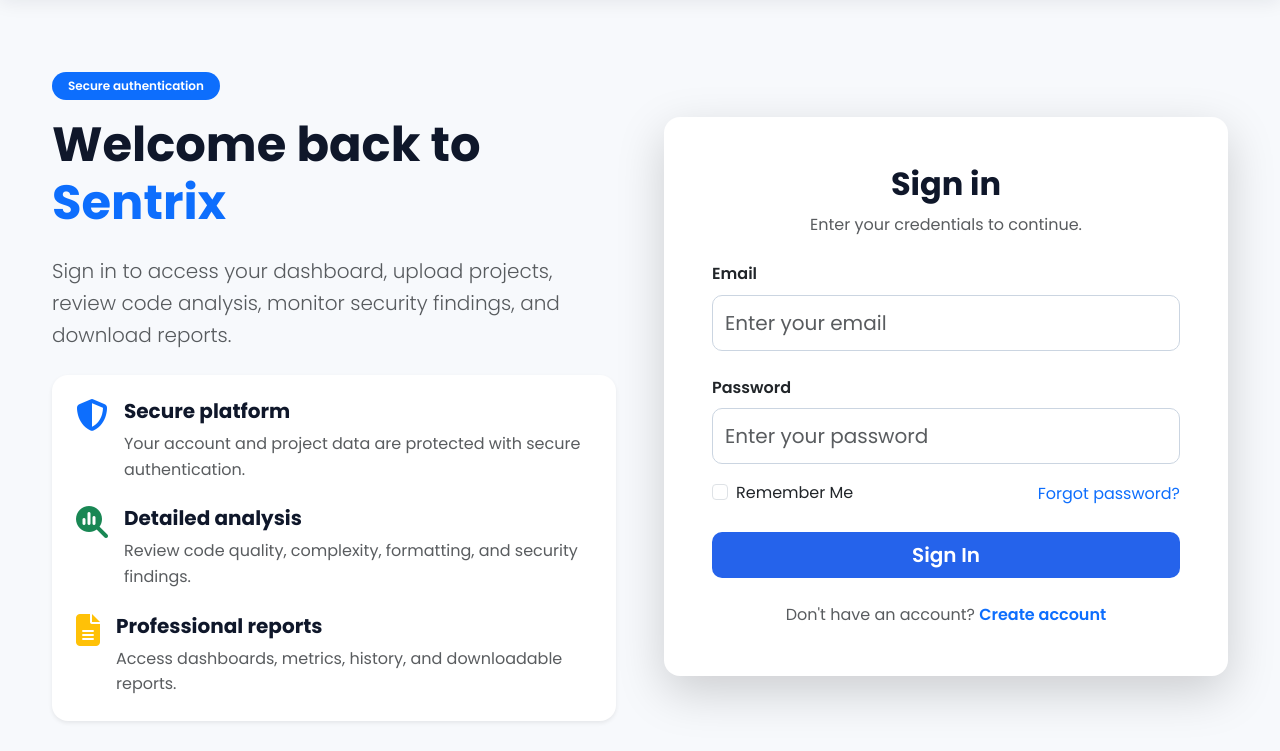
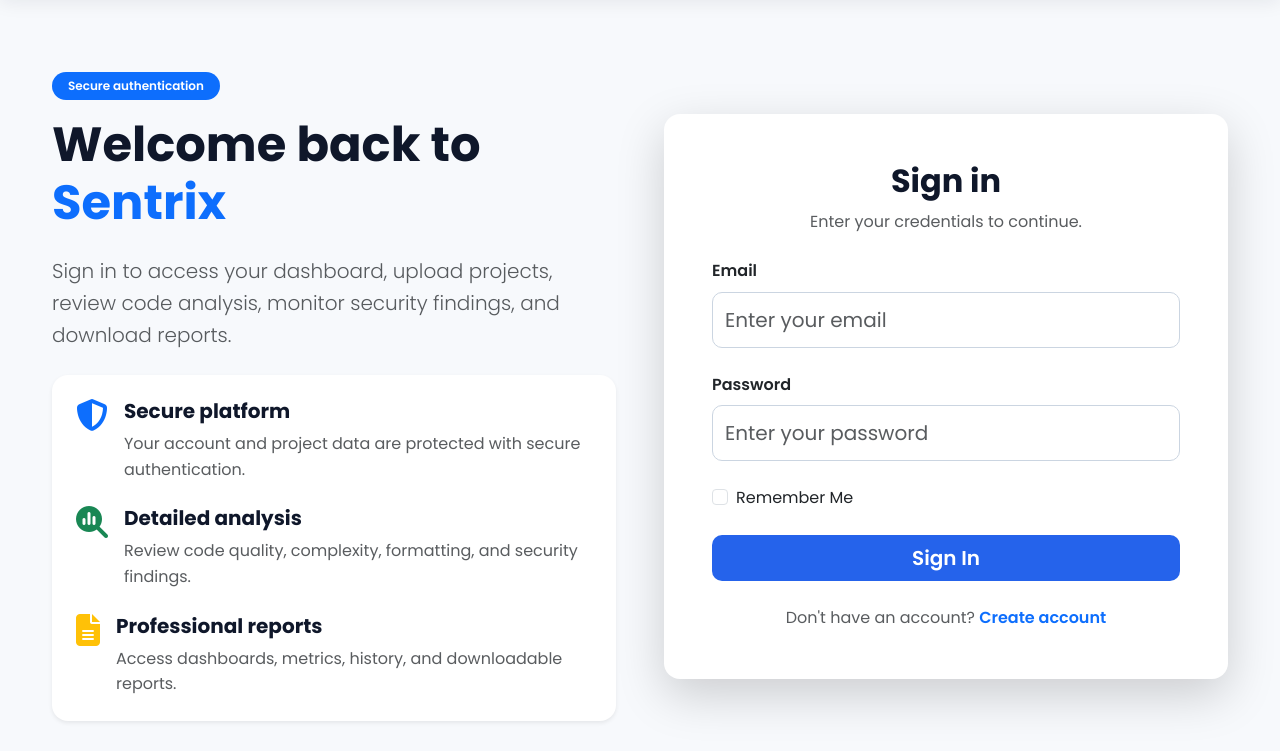
Before and after one commit to HaziqBinAfzal/HR-Presents-Sentrix, a Flask app: page /login in a window 1280 px wide. Shown: the part 76-827 px from the top of the page. Run offline with Flask 3, Linux system fonts and the light colour scheme; some libraries are stand-ins or nearby versions.

Commit message:
ui: remove forgot password link

```diff
--- a/templates/login.html
+++ b/templates/login.html
@@ -10,57 +10,25 @@
                 <span class="badge bg-primary px-3 py-2 mb-3">Secure authentication</span>
                 <h1 class="display-5 fw-bold mb-4">Welcome back to <span class="text-primary">Sentrix</span></h1>
                 <p class="lead text-muted mb-4">Sign in to access your dashboard, upload projects, review code analysis, monitor security findings, and download reports.</p>
-
-                <div class="card border-0 shadow-sm">
+                <div class="card border-0 shadow-sm rounded-4">
                     <div class="card-body p-4">
-                        <div class="d-flex mb-4">
-                            <i class="fa-solid fa-shield-halved fa-2x text-primary me-3"></i>
-                            <div><h5 class="fw-bold">Secure platform</h5><p class="text-muted mb-0">Your account and project data are protected with secure authentication.</p></div>
-                        </div>
-                        <div class="d-flex mb-4">
-                            <i class="fa-solid fa-magnifying-glass-chart fa-2x text-success me-3"></i>
-                            <div><h5 class="fw-bold">Detailed analysis</h5><p class="text-muted mb-0">Review code quality, complexity, formatting, and security findings.</p></div>
-                        </div>
-                        <div class="d-flex">
-                            <i class="fa-solid fa-file-lines fa-2x text-warning me-3"></i>
-                            <div><h5 class="fw-bold">Professional reports</h5><p class="text-muted mb-0">Access dashboards, metrics, history, and downloadable reports.</p></div>
-                        </div>
+                        <div class="d-flex mb-4"><i class="fa-solid fa-shield-halved fa-2x text-primary me-3"></i><div><h5 class="fw-bold">Secure platform</h5><p class="text-muted mb-0">Your account and project data are protected with secure authentication.</p></div></div>
+                        <div class="d-flex mb-4"><i class="fa-solid fa-magnifying-glass-chart fa-2x text-success me-3"></i><div><h5 class="fw-bold">Detailed analysis</h5><p class="text-muted mb-0">Review code quality, complexity, formatting, and security findings.</p></div></div>
+                        <div class="d-flex"><i class="fa-solid fa-file-lines fa-2x text-warning me-3"></i><div><h5 class="fw-bold">Professional reports</h5><p class="text-muted mb-0">Access dashboards, metrics, history, and downloadable reports.</p></div></div>
                     </div>
                 </div>
             </div>
-
             <div class="col-lg-6">
                 <div class="card border-0 shadow-lg rounded-4">
                     <div class="card-body p-4 p-lg-5">
-                        <div class="text-center mb-4">
-                            <h2 class="fw-bold">Sign in</h2>
-                            <p class="text-muted">Enter your credentials to continue.</p>
-                        </div>
-
+                        <div class="text-center mb-4"><h2 class="fw-bold">Sign in</h2><p class="text-muted">Enter your credentials to continue.</p></div>
                         <form method="POST">
                             {{ form.hidden_tag() }}
-                            <div class="mb-4">
-                                {{ form.email.label(class="form-label fw-semibold") }}
-                                {{ form.email(class="form-control form-control-lg", placeholder="Enter your email", autocomplete="email") }}
-                                {% for error in form.email.errors %}<div class="text-danger small mt-1">{{ error }}</div>{% endfor %}
-                            </div>
-                            <div class="mb-3">
-                                {{ form.password.label(class="form-label fw-semibold") }}
-                                {{ form.password(class="form-control form-control-lg", placeholder="Enter your password", autocomplete="current-password") }}
-                                {% for error in form.password.errors %}<div class="text-danger small mt-1">{{ error }}</div>{% endfor %}
-                            </div>
-                            <div class="d-flex justify-content-between align-items-center mb-4">
-                                <div class="form-check">
-                                    {{ form.remember(class="form-check-input") }}
-                                    {{ form.remember.label(class="form-check-label") }}
-                                </div>
-                                <a href="{{ url_for('account.forgot_password') }}" class="text-decoration-none">Forgot password?</a>
-                            </div>
+                            <div class="mb-4">{{ form.email.label(class="form-label fw-semibold") }}{{ form.email(class="form-control form-control-lg", placeholder="Enter your email", autocomplete="email") }}{% for error in form.email.errors %}<div class="text-danger small mt-1">{{ error }}</div>{% endfor %}</div>
+                            <div class="mb-4">{{ form.password.label(class="form-label fw-semibold") }}{{ form.password(class="form-control form-control-lg", placeholder="Enter your password", autocomplete="current-password") }}{% for error in form.password.errors %}<div class="text-danger small mt-1">{{ error }}</div>{% endfor %}</div>
+                            <div class="form-check mb-4">{{ form.remember(class="form-check-input") }}{{ form.remember.label(class="form-check-label") }}</div>
                             <div class="d-grid mb-4">{{ form.submit(class="btn btn-primary btn-lg", value="Sign In") }}</div>
-                            <div class="text-center">
-                                <span class="text-muted">Don't have an account?</span>
-                                <a href="{{ url_for('main.register') }}" class="text-decoration-none fw-semibold">Create account</a>
-                            </div>
+                            <div class="text-center"><span class="text-muted">Don't have an account?</span> <a href="{{ url_for('main.register') }}" class="text-decoration-none fw-semibold">Create account</a></div>
                         </form>
                     </div>
                 </div>
```
